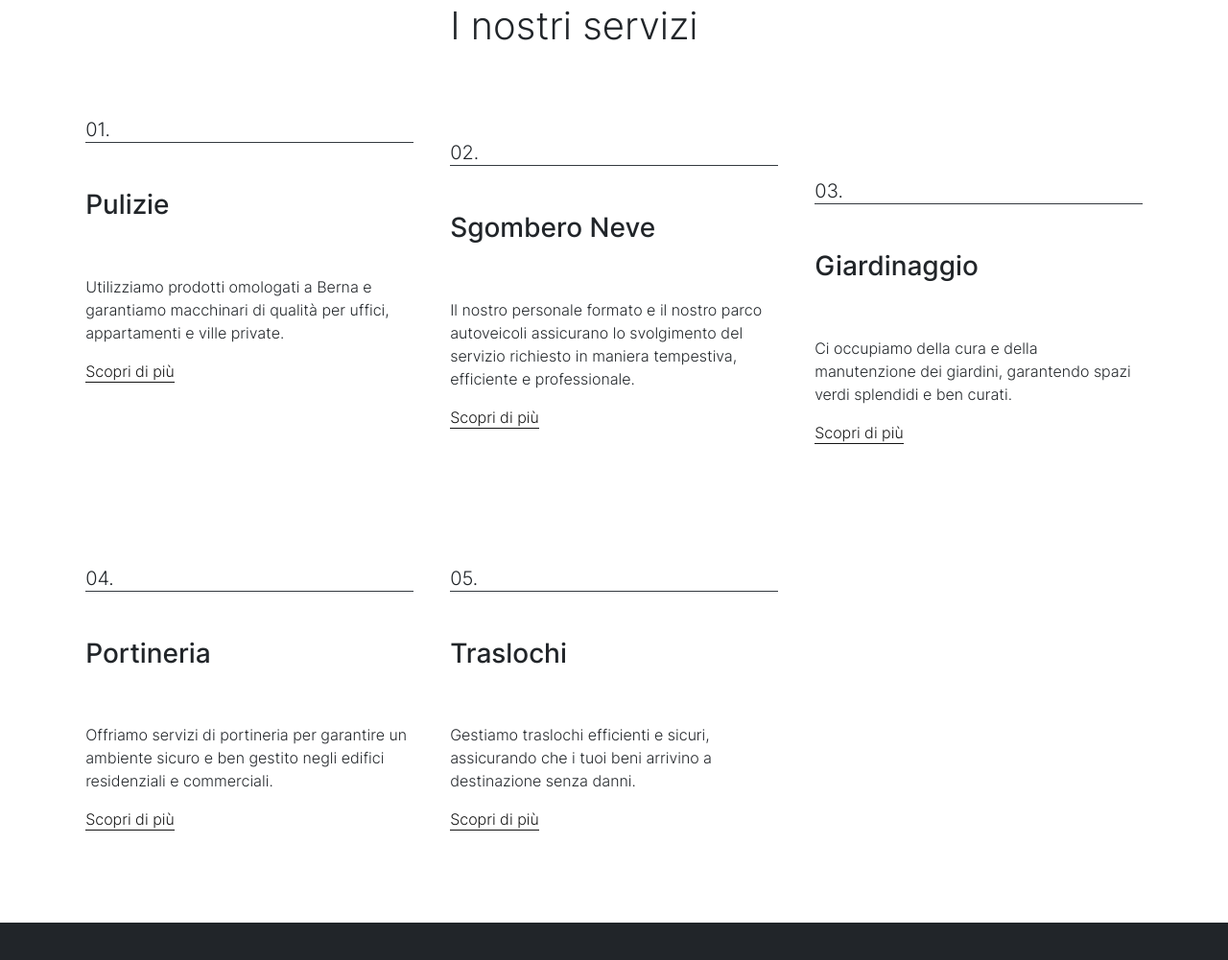
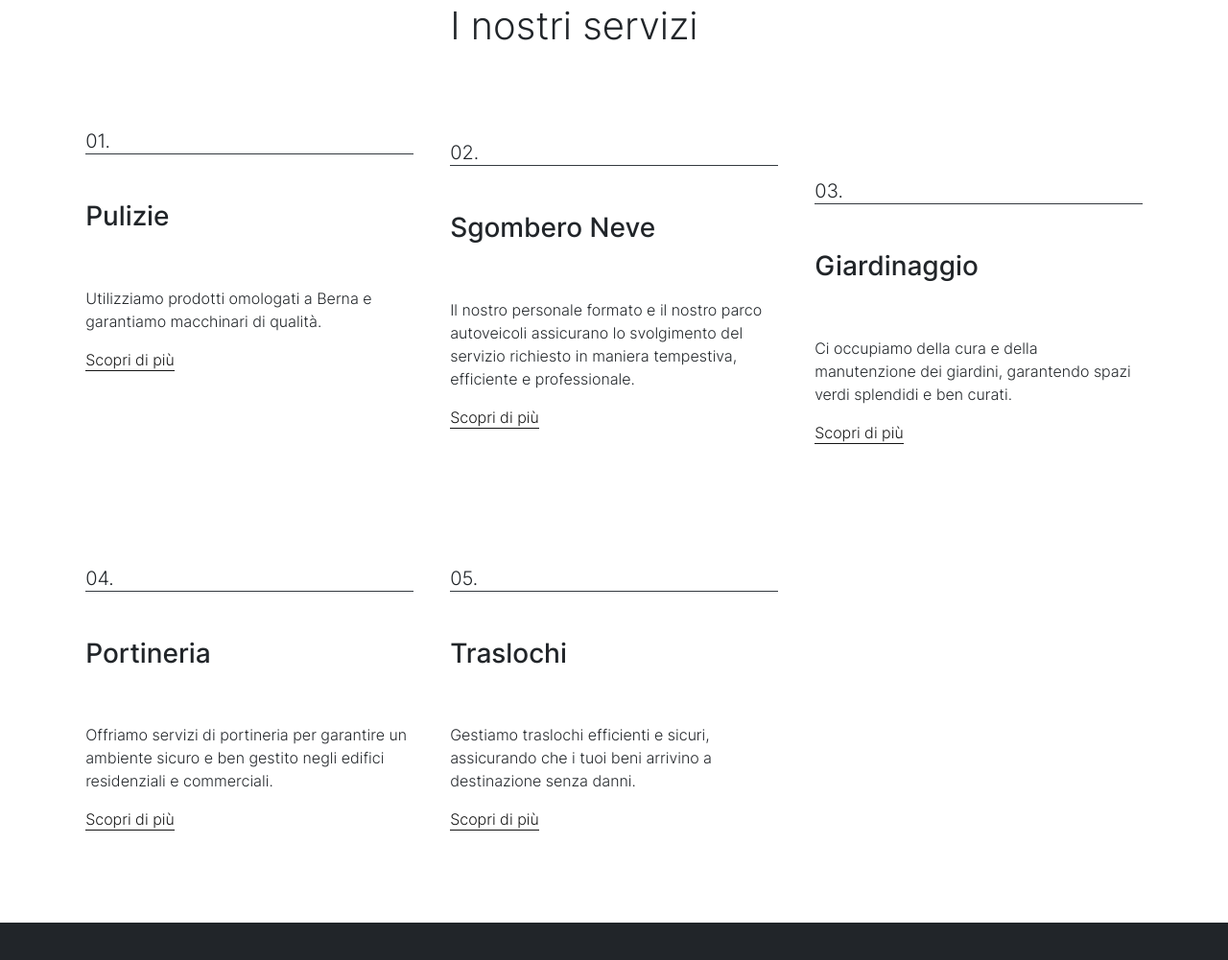
Before and after one commit to MrGamp2411/SwissMultiGroupe, a plain HTML site: page index.html in a window 1280 px wide. Shown: the part 693-1694 px from the top of the page at 96% size. Drawn offline with Linux system fonts and the light colour scheme.

Commit message:
Update index.html

```diff
--- a/index.html
+++ b/index.html
@@ -128,7 +128,7 @@
                     <div class="col-md-6 col-lg-4" data-aos="fade-up" data-aos-delay="200">
                         <span class="h5 fw-lighter">01.</span>
                         <h3 class="py-5 border-top border-dark">Pulizie</h3>
-                        <p>Utilizziamo prodotti omologati a Berna e garantiamo macchinari di qualità per uffici, appartamenti e ville private.</p>
+                        <p>Utilizziamo prodotti omologati a Berna e garantiamo macchinari di qualità.</p>
                         <a href="#" class="link-fancy">Scopri di più</a>
                     </div>
 
```
